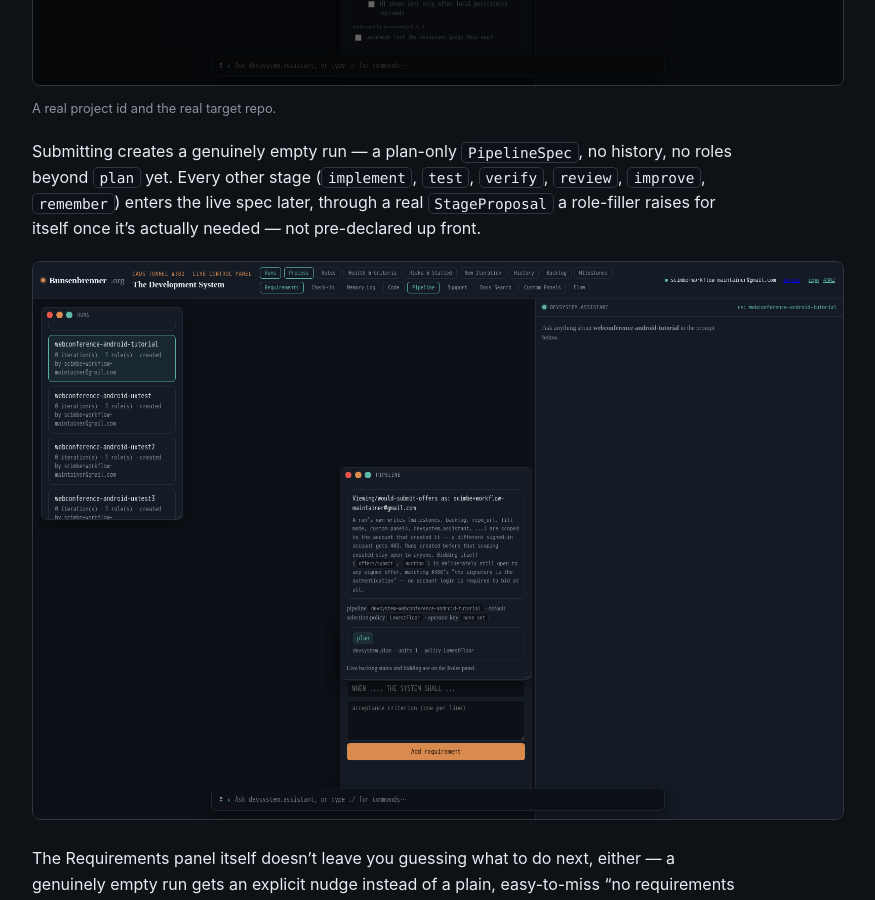
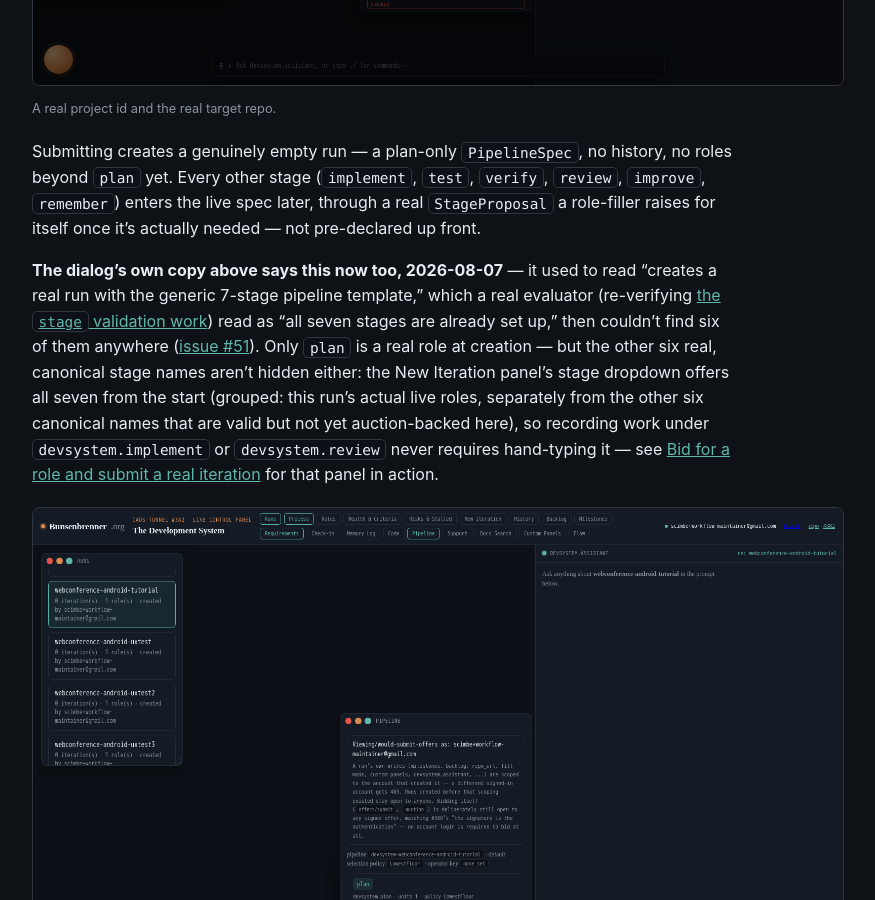
Before and after one commit to scimbe/CADS-devsystem-docs, a Jekyll site: the page built from _tutorials/first-run.md, in a window 1280 px wide and 900 px high, scrolled down 2401 px. Shown: the whole window, without its empty margins (322-1197 px from the left). Built offline with Jekyll 4.4.1, drawn with Linux system fonts in a browser that asks for light colours.

Commit message:
tutorial: refresh stale New Project dialog screenshots (issue #51)
All three screenshots (02, 03, 09) showed the dialog's old, misleading
copy -- "creates a real run with the generic 7-stage pipeline template"
-- fixed in CADS-devsystem@8c884c3 after a real evaluator read that as
"all seven stages are already set up" and couldn't find six of them
anywhere. Recaptured via a real headless-browser walkthrough (Playwright)
against the live local deployment at the exact original viewport
dimensions (1600x1100 for 02/03, 1280x900 for 09), so composition and
crop match the surrounding prose. Added a short note pointing at the real
fix and cross-linking the New Iteration dropdown's own now-honest
behavior (all seven canonical stages offered, not just plan).

Co-Authored-By: Claude Sonnet 5 <noreply@anthropic.com>
Claude-Session: https://claude.ai/code/session_018FkngvdKnmVcAT84EZe7Ur

```diff
--- a/_tutorials/first-run.md
+++ b/_tutorials/first-run.md
@@ -45,6 +45,18 @@ Submitting creates a genuinely empty run — a plan-only `PipelineSpec`, no hist
 `plan` yet. Every other stage (`implement`, `test`, `verify`, `review`, `improve`, `remember`)
 enters the live spec later, through a real `StageProposal` a role-filler raises for itself once it's
 actually needed — not pre-declared up front.
+
+**The dialog's own copy above says this now too, 2026-08-07** — it used to read "creates a real run
+with the generic 7-stage pipeline template," which a real evaluator (re-verifying [the `stage`
+validation work]({{ '/how-to/submit-an-iteration/' | relative_url }}#stage-itself-is-validated-now-too-2026-08-07))
+read as "all seven stages are already set up," then couldn't find six of them anywhere
+([issue #51](https://github.com/scimbe/CADS-devsystem/issues/51)). Only `plan` is a real role at
+creation — but the other six real, canonical stage names aren't hidden either: the New Iteration
+panel's stage dropdown offers all seven from the start (grouped: this run's actual live roles,
+separately from the other six canonical names that are valid but not yet auction-backed here), so
+recording work under `devsystem.implement` or `devsystem.review` never requires hand-typing it —
+see [Bid for a role and submit a real iteration]({{ '/how-to/submit-an-iteration/' | relative_url }})
+for that panel in action.
 
 <figure>
 <img src="{{ '/assets/img/tutorial-first-run/04-run-created.png' | relative_url }}" alt="The newly created run selected, showing an empty pipeline state">
```
Also changed, not shown: assets/img/tutorial-first-run/02-new-project-dialog.png, assets/img/tutorial-first-run/03-new-project-filled.png, assets/img/tutorial-first-run/09-new-project-focus.png.
